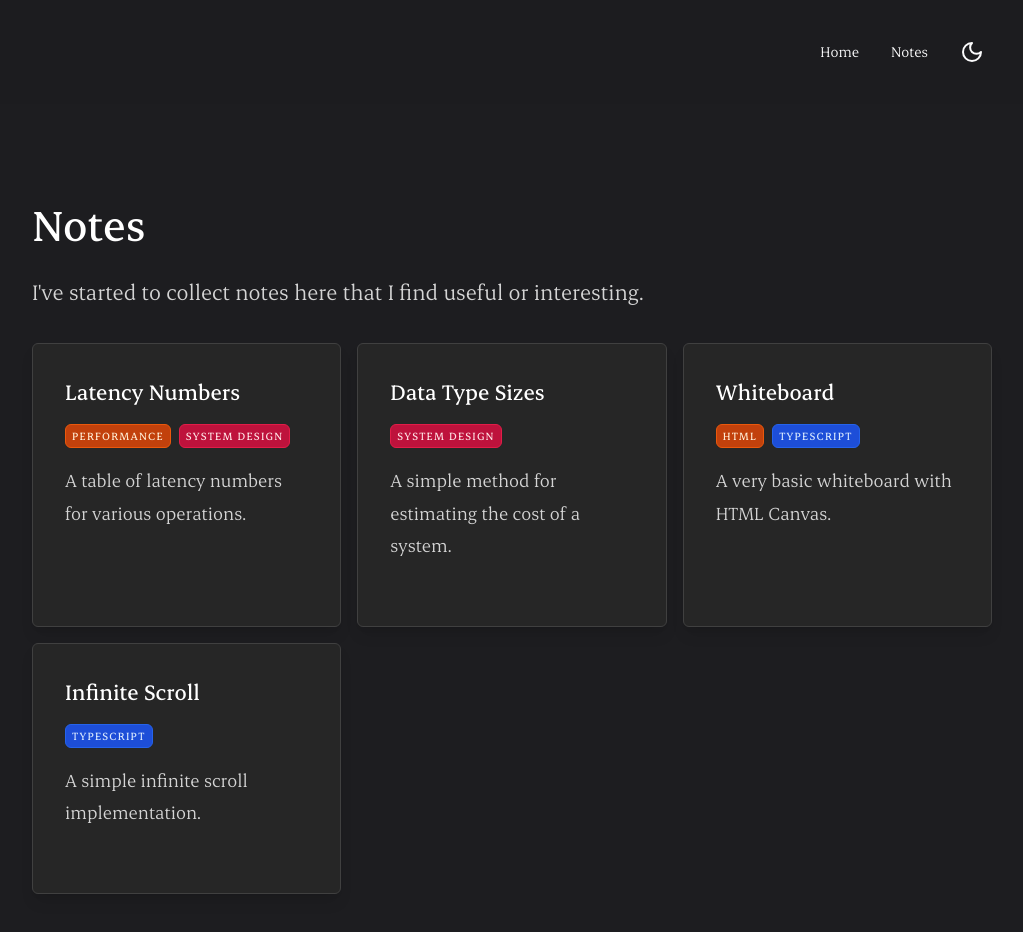
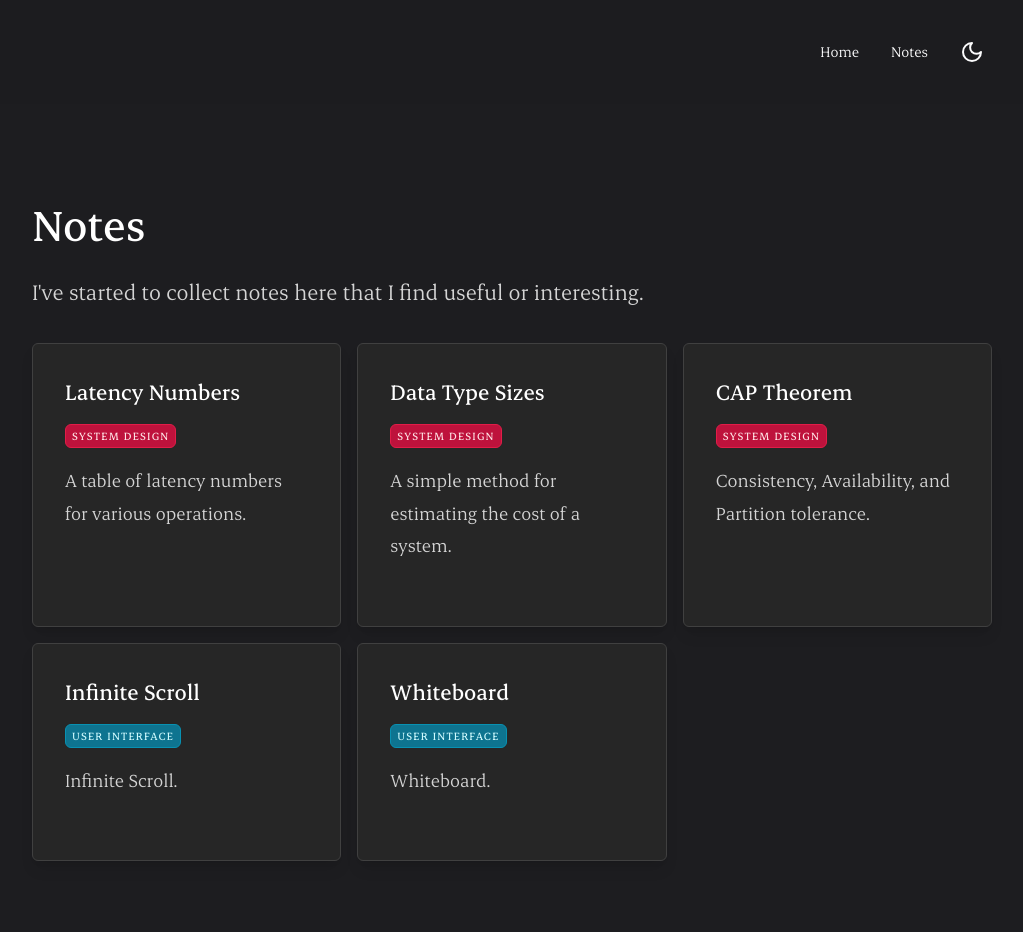
Before and after one commit to pnewsam/paultnewsam.com, a Next.js app: page /notes in a window 1280 px wide. Shown: the top 932 px of the page, without its empty margins (128-1151 px from the left). Built offline with nearby package versions, Linux system fonts and the light colour scheme.

Commit message:
Pages metadata

```diff
--- a/src/app/notes/data-structures-and-algorithms/stacks-and-queues/page.tsx
+++ b/src/app/notes/data-structures-and-algorithms/stacks-and-queues/page.tsx
@@ -1,6 +1,7 @@
 import { Container } from "@/components/Container";
 import { PageHeader } from "@/components/PageHeader";
 import { Bold } from "@/components/typography/Bold";
+import { Category } from "@/constants/pageMetadata";
 import { stacksAndQueues } from "@/constants/problems";
 import { firstHalf } from "@/utils/array";
 
@@ -13,7 +14,7 @@ export default function Page() {
       <section className="py-12 md:py-24">
         <PageHeader
           title="Stacks and Queues"
-          tags={["Data Structures", "Algorithms"]}
+          tags={[Category.DataStructuresAndAlgorithms]}
         />
         <Callout title="Key Concepts" className="mb-8">
           <Bold>Stack for backtracking</Bold>
--- a/src/app/notes/page.tsx
+++ b/src/app/notes/page.tsx
@@ -1,10 +1,15 @@
+import { LinkCard } from "@/app/notes/_components/LinkCard";
+import { Card } from "@/components/Card";
 import { Container } from "@/components/Container";
 import { PageHeader } from "@/components/PageHeader";
-import { LinkCard } from "@/app/notes/_components/LinkCard";
 import { Body } from "@/components/typography/Body";
 import { H2 } from "@/components/typography/H2";
+import {
+  systemDesignPages,
+  userInterfacePages,
+} from "@/constants/pageMetadata";
+
 import { DataStructuresAndAlgorithmsTable } from "./_components/DataStructuresAndAlgorithmsTable";
-import { Card } from "@/components/Card";
 
 const isDevelopment = process.env.IS_DEVELOPMENT === "true";
 
@@ -19,48 +24,16 @@ export default function NotesPage() {
         </Body>
 
         <div className="grid grid-cols-1 sm:grid-cols-2 md:grid-cols-3 gap-4 mb-16">
-          <LinkCard
-            href="/notes/system-design/latency-numbers"
-            tags={["Performance", "System Design"]}
-            title="Latency Numbers"
-            description="A table of latency numbers for various operations."
-          />
-          <LinkCard
-            href="/notes/system-design/data-type-sizes"
-            tags={["System Design"]}
-            title="Data Type Sizes"
-            description="A simple method for estimating the cost of a system."
-          />
-          <LinkCard
-            href="/notes/user-interface/whiteboard"
-            tags={["HTML", "Typescript"]}
-            title="Whiteboard"
-            description="A very basic whiteboard with HTML Canvas."
-          />
-          <LinkCard
-            href="/notes/user-interface/infinite-scroll"
-            tags={["Typescript"]}
-            title="Infinite Scroll"
-            description="A simple infinite scroll implementation."
-          />
+          {[...systemDesignPages, ...userInterfacePages].map((page) => (
+            <LinkCard
+              key={page.path}
+              href={page.path}
+              tags={page.tags}
+              title={page.title}
+              description={page.description}
+            />
+          ))}
         </div>
-        {isDevelopment && (
-          <div>
-            <H2 className="mb-4">System Design</H2>
-            <Body>
-              System design is the study of how to build scaleable and resilient
-              distributed systems.
-            </Body>
-            <div className="grid grid-cols-1 sm:grid-cols-2 md:grid-cols-3 gap-4 mb-16">
-              <LinkCard
-                href="/notes/system-design/cap-theorem"
-                tags={["System Design"]}
-                title="CAP Theorem"
-                description="A simple explanation of wthe CAP Theorem."
-              />
-            </div>
-          </div>
-        )}
 
         {isDevelopment && (
           <div>
--- a/src/app/notes/system-design/latency-numbers/page.tsx
+++ b/src/app/notes/system-design/latency-numbers/page.tsx
@@ -1,24 +1,25 @@
+import { Card } from "@/components/Card";
 import { Container } from "@/components/Container";
 import { PageHeader } from "@/components/PageHeader";
+import {
+  HalfNanosecond,
+  HundredNanoseconds,
+  Nanosecond,
+  OneHundredFiftyMillionNanoseconds,
+  OneMillionNanoseconds,
+  TenMillionNanoseconds,
+  TenThousandNanoseconds,
+  ThousandNanoseconds,
+} from "@/components/_TimeScale";
 import { Body } from "@/components/typography/Body";
 import { Bold } from "@/components/typography/Bold";
-import { Card } from "@/components/Card";
-import {
-  HalfNanosecond,
-  Nanosecond,
-  HundredNanoseconds,
-  ThousandNanoseconds,
-  TenThousandNanoseconds,
-  OneMillionNanoseconds,
-  TenMillionNanoseconds,
-  OneHundredFiftyMillionNanoseconds,
-} from "@/components/_TimeScale";
+import { Category } from "@/constants/pageMetadata";
 
 export default function LatencyNumbersPage() {
   return (
     <Container>
       <section className="py-12 md:py-24">
-        <PageHeader title="Latency Numbers" tags={["Performance"]} />
+        <PageHeader title="Latency Numbers" tags={[Category.SystemDesign]} />
         <Body>
           These numbers vary so hugely that it is difficult to really develop a
           sense of them. Some quick comparisons: it&apos;s{" "}
--- a/src/app/notes/user-interface/infinite-scroll/page.tsx
+++ b/src/app/notes/user-interface/infinite-scroll/page.tsx
@@ -1,14 +1,16 @@
 "use client";
 
+import Button from "@/components/Button";
 import { Card } from "@/components/Card";
-import { Body } from "@/components/typography/Body";
-import { useCallback, useEffect, useState } from "react";
 import { Container } from "@/components/Container";
 import { PageHeader } from "@/components/PageHeader";
+import { Body } from "@/components/typography/Body";
+import { Category } from "@/constants/pageMetadata";
+import { Loader2 } from "lucide-react";
+import { useCallback, useEffect, useState } from "react";
+
 import InfiniteScroll from "./_components/InfiniteScroll";
-import Button from "@/components/Button";
 import { api } from "./_utils/MockApi";
-import { Loader2 } from "lucide-react";
 
 type Person = {
   id: number;
@@ -28,7 +30,7 @@ export default function InfiniteScrollPage() {
       setLoading(false);
       setPage((prevPage) => prevPage + 1);
     },
-    [setPeople]
+    [setPeople],
   );
 
   useEffect(() => {
@@ -42,7 +44,7 @@ export default function InfiniteScrollPage() {
   return (
     <Container>
       <section className="py-12 md:py-24">
-        <PageHeader title="Infinite Scroll" tags={["Typescript"]} />
+        <PageHeader title="Infinite Scroll" tags={[Category.UserInterface]} />
         <Body>
           Infinite scroll is a common UI pattern used to load content as the
           user scrolls. It&apos;s often used on blogs, news sites, and social
--- a/src/app/notes/user-interface/whiteboard/page.tsx
+++ b/src/app/notes/user-interface/whiteboard/page.tsx
@@ -1,13 +1,15 @@
 "use client";
 
+import { Card } from "@/components/Card";
+import { Container } from "@/components/Container";
+import { PageHeader } from "@/components/PageHeader";
+import { Body } from "@/components/typography/Body";
+import { Category } from "@/constants/pageMetadata";
+import { Brush } from "lucide-react";
 import { useEffect } from "react";
-import { Brush } from "lucide-react";
-import { Container } from "@/components/Container";
-import { Body } from "@/components/typography/Body";
+
+import initializers from "./_scripts/initializers";
 import { setupCanvas } from "./_scripts/setupCanvas";
-import initializers from "./_scripts/initializers";
-import { Card } from "@/components/Card";
-import { PageHeader } from "@/components/PageHeader";
 
 export default function WhiteboardPage() {
   useEffect(() => {
@@ -22,7 +24,7 @@ export default function WhiteboardPage() {
   return (
     <Container>
       <section className="py-12 md:py-24">
-        <PageHeader title="Whiteboard" tags={["HTML", "Typescript"]} />
+        <PageHeader title="Whiteboard" tags={[Category.UserInterface]} />
         <Body>
           {`A basic whiteboard using HTML <canvas />. Click and drag to draw.`}
         </Body>
--- /dev/null
+++ b/src/constants/pageMetadata.ts
@@ -0,0 +1,143 @@
+import { groupBy, keyBy } from "@/utils/array";
+
+export enum Category {
+  SystemDesign = "System Design",
+  DataStructuresAndAlgorithms = "Data Structures and Algorithms",
+  UserInterface = "User Interface",
+  Frameworks = "Frameworks",
+}
+
+export enum Tag {
+  HTML = "HTML",
+  CSS = "CSS",
+  Javascript = "Javascript",
+  Typescript = "Typescript",
+  React = "React",
+  NextJS = "NextJS",
+}
+
+type PageMetadata = {
+  title: string;
+  path: string;
+  tags: Category[];
+  description: string;
+  category: Category;
+};
+
+export const systemDesignPages: PageMetadata[] = [
+  {
+    title: "Latency Numbers",
+    path: "/notes/system-design/latency-numbers",
+    tags: [Category.SystemDesign],
+    description: "A table of latency numbers for various operations.",
+  },
+  {
+    title: "Data Type Sizes",
+    path: "/notes/system-design/data-type-sizes",
+    tags: [Category.SystemDesign],
+    description: "A simple method for estimating the cost of a system.",
+  },
+  {
+    title: "CAP Theorem",
+    path: "/notes/system-design/cap-theorem",
+    tags: [Category.SystemDesign],
+    description: "Consistency, Availability, and Partition tolerance.",
+  },
+].map((page) => ({
+  ...page,
+  category: Category.SystemDesign,
+}));
+
+export const dataStructuresAndAlgorithmsPages: PageMetadata[] = [
+  {
+    title: "Arrays and Hashing",
+    path: "/notes/data-structures-and-algorithms/arrays-and-hashing",
+    tags: [Category.DataStructuresAndAlgorithms],
+    description: "Arrays and Hashing.",
+  },
+  {
+    title: "Linked Lists",
+    path: "/notes/data-structures-and-algorithms/linked-lists",
+    tags: [Category.DataStructuresAndAlgorithms],
+    description: "Linked Lists.",
+  },
+  {
+    title: "Stacks and Queues",
+    path: "/notes/data-structures-and-algorithms/stacks-and-queues",
+    tags: [Category.DataStructuresAndAlgorithms],
+    description: "Stacks and Queues.",
+  },
+  {
+    title: "Trees",
+    path: "/notes/data-structures-and-algorithms/trees",
+    tags: [Category.DataStructuresAndAlgorithms],
+    description: "Trees.",
+  },
+  {
+    title: "Heaps and Priority Queues",
+    path: "/notes/data-structures-and-algorithms/heaps-and-priority-queues",
+    tags: [Category.DataStructuresAndAlgorithms],
+    description: "Heaps and Priority Queues.",
+  },
+  {
+    title: "Graphs",
+    path: "/notes/data-structures-and-algorithms/graphs",
+    tags: [Category.DataStructuresAndAlgorithms],
+    description: "Graphs.",
+  },
+  {
+    title: "Tries",
+    path: "/notes/data-structures-and-algorithms/tries",
+    tags: [Category.DataStructuresAndAlgorithms],
+    description: "Tries.",
+  },
+  {
+    title: "Binary Search",
+    path: "/notes/data-structures-and-algorithms/binary-search",
+    tags: [Category.DataStructuresAndAlgorithms],
+    description: "Binary Search.",
+  },
+  {
+    title: "Dynamic Programming",
+    path: "/notes/data-structures-and-algorithms/dynamic-programming",
+    tags: [Category.DataStructuresAndAlgorithms],
+    description: "Dynamic Programming.",
+  },
+  {
+    title: "Greedy Algorithms",
+    path: "/notes/data-structures-and-algorithms/greedy-algorithms",
+    tags: [Category.DataStructuresAndAlgorithms],
+    description: "Greedy Algorithms.",
+  },
+].map((page) => ({
+  ...page,
+  category: Category.DataStructuresAndAlgorithms,
+}));
+
+export const userInterfacePages: PageMetadata[] = [
+  {
+    title: "Infinite Scroll",
+    path: "/notes/user-interface/infinite-scroll",
+    tags: [Category.UserInterface],
+    description: "Infinite Scroll.",
+  },
+  {
+    title: "Whiteboard",
+    path: "/notes/user-interface/whiteboard",
+    tags: [Category.UserInterface],
+    description: "Whiteboard.",
+  },
+].map((page) => ({
+  ...page,
+  category: Category.UserInterface,
+}));
+
+export const pages = [
+  ...systemDesignPages,
+  ...dataStructuresAndAlgorithmsPages,
+  ...userInterfacePages,
+];
+
+export const pagesByCategory = groupBy(pages, "category");
+
+export const pagesByPath = keyBy(pages, "path");
--- a/src/constants/pages.tsx
+++ /dev/null
@@ -1,99 +0,0 @@
-enum Category {
-  SystemDesign = "System Design",
-  DataStructuresAndAlgorithms = "Data Structures and Algorithms",
-}
-
-export const systemDesignPages = [
-  {
-    title: "Latency Numbers",
-    path: "/notes/system-design/latency-numbers",
-    tags: ["Performance"],
-  },
-  {
-    title: "Data Type Sizes",
-    path: "/notes/system-design/data-type-sizes",
-    tags: ["Performance"],
-  },
-  {
-    title: "CAP Theorem",
-    path: "/notes/system-design/cap-theorem",
-    tags: [],
-  },
-].map((page) => ({
-  ...page,
-  category: Category.SystemDesign,
-}));
-
-export const dataStructuresAndAlgorithmsPages = [
-  {
-    title: "Arrays and Hashing",
-    path: "/notes/data-structures-and-algorithms/arrays-and-hashing",
-    tags: [],
-  },
-  {
-    title: "Linked Lists",
-    path: "/notes/data-structures-and-algorithms/linked-lists",
-    tags: [],
-  },
-  {
-    title: "Stacks and Queues",
-    path: "/notes/data-structures-and-algorithms/stacks-and-queues",
-    tags: [],
-  },
-  {
-    title: "Trees",
-    path: "/notes/data-structures-and-algorithms/trees",
-    tags: [],
-  },
-  {
-    title: "Heaps and Priority Queues",
-    path: "/notes/data-structures-and-algorithms/heaps-and-priority-queues",
-    tags: [],
-  },
-  {
-    title: "Graphs",
-    path: "/notes/data-structures-and-algorithms/graphs",
-    tags: [],
-  },
-  {
-    title: "Tries",
-    path: "/notes/data-structures-and-algorithms/tries",
-    tags: [],
-  },
-  {
-    title: "Binary Search",
-    path: "/notes/data-structures-and-algorithms/binary-search",
-    tags: [],
-  },
-  {
-    title: "Dynamic Programming",
-    path: "/notes/data-structures-and-algorithms/dynamic-programming",
-    tags: [],
-  },
-  {
-    title: "Greedy Algorithms",
-    path: "/notes/data-structures-and-algorithms/greedy-algorithms",
-    tags: [],
-  },
-].map((page) => ({
-  ...page,
-  category: Category.DataStructuresAndAlgorithms,
-}));
-
-export const userInterfacePages = [
-  {
-    title: "Infinite Scroll",
-    path: "/notes/user-interface/infinite-scroll",
-    tags: [],
-  },
-  {
-    title: "Whiteboard",
-    path: "/notes/user-interface/whiteboard",
-    tags: [],
-  },
-];
-
-export const pages = [
-  ...systemDesignPages,
-  ...dataStructuresAndAlgorithmsPages,
-];
```
Also changed, not shown: src/app/notes/data-structures-and-algorithms/arrays-and-hashing/page.tsx (+5 -4 lines), src/app/page.tsx (+4 -4 lines), src/components/Tags.tsx (+20 -17 lines), src/utils/array.ts (+22 -0 lines).
